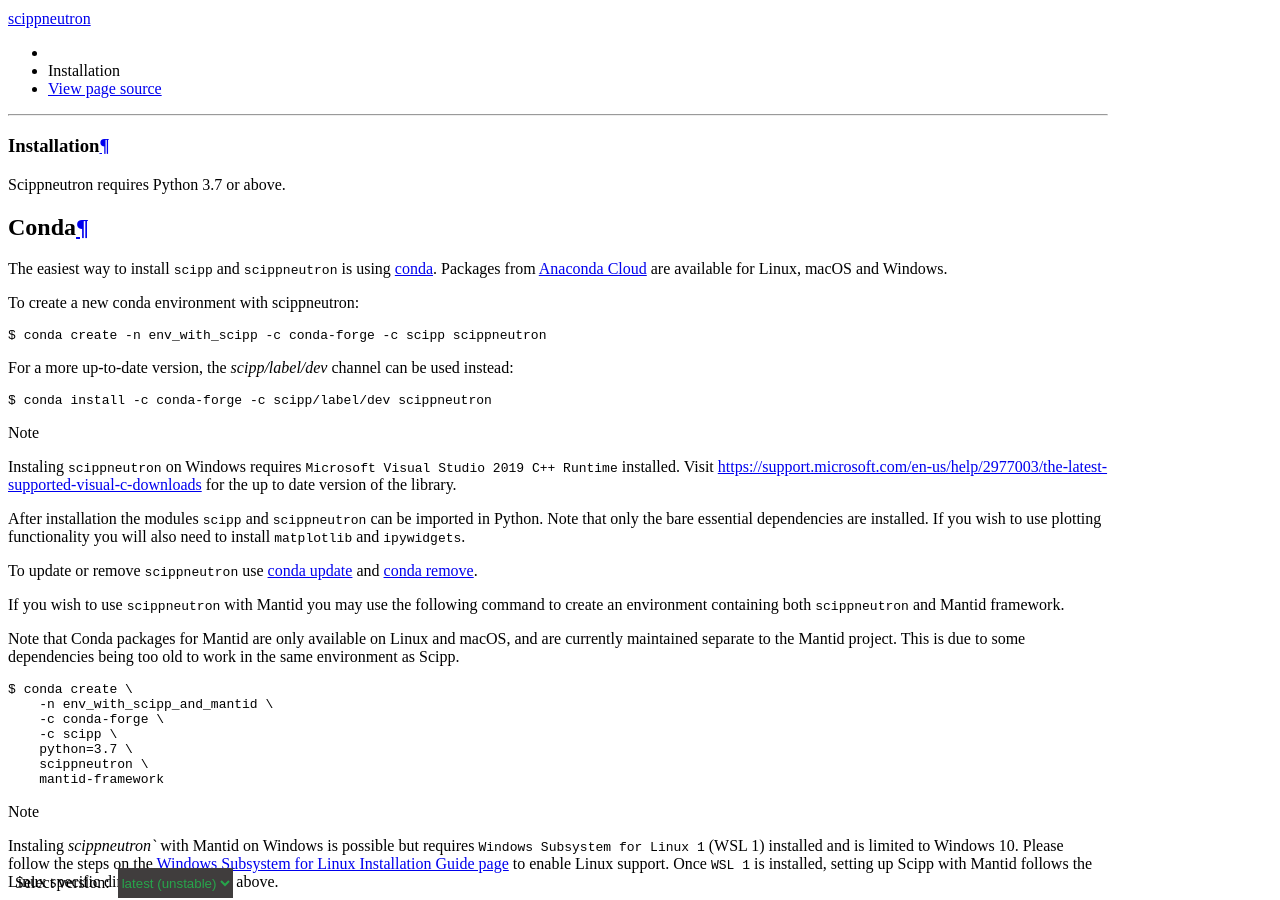
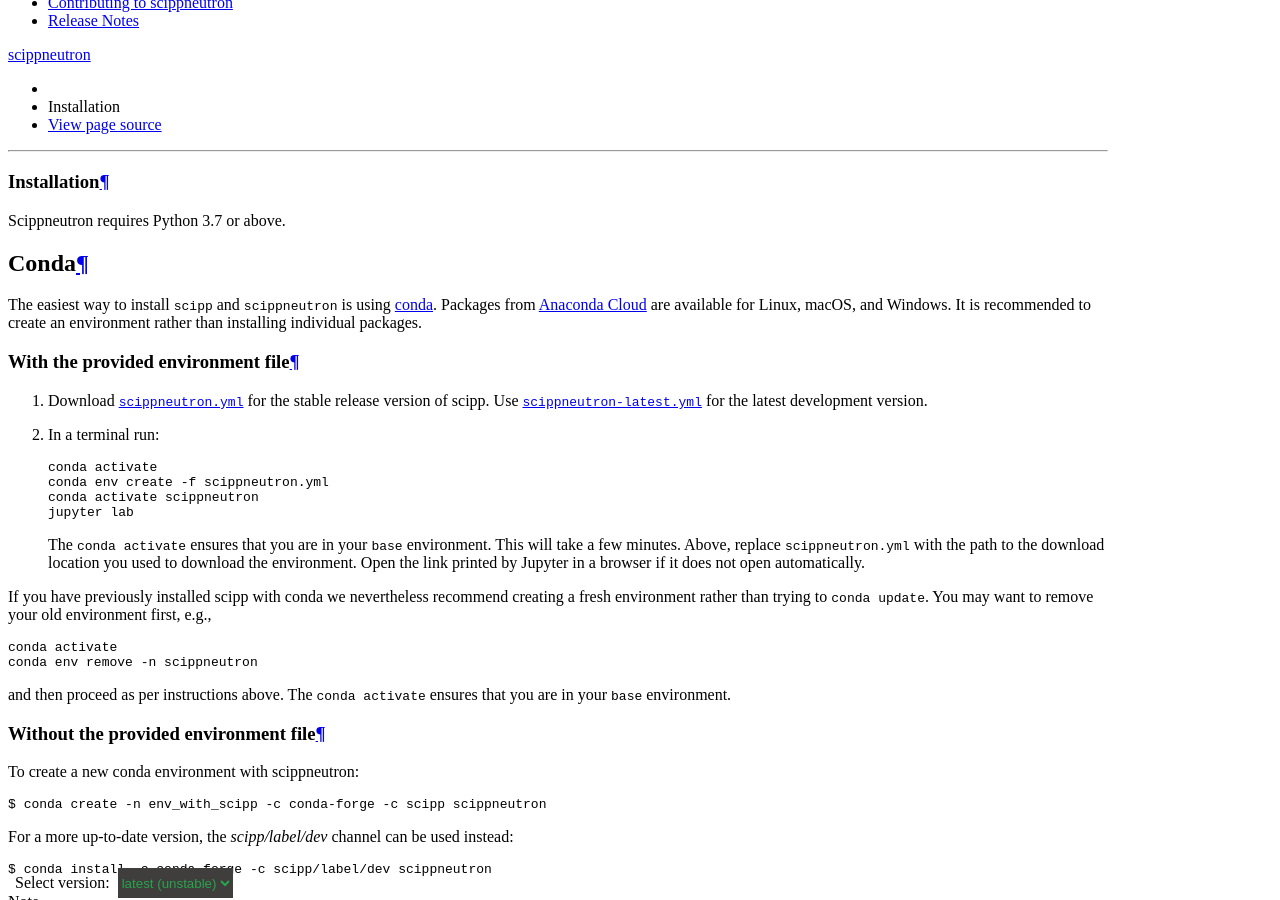
Before and after one commit to scipp/scippneutron, a Sphinx documentation site: the page built from docs/getting-started/installation.rst, in a window 1280 px wide and 900 px high, scrolled down 640 px. Built offline with Sphinx 7.4.7 and the Read the Docs theme 2.0.0, drawn with Linux system fonts in a browser that asks for light colours; some of the changed text lies outside the part shown.

Commit message:
Update install instructions

```diff
--- /dev/null
+++ b/docs/environments/scippneutron-latest.yml
@@ -0,0 +1,18 @@
+name: scippneutron
+
+channels:
+  - conda-forge
+  - scipp/label/dev
+
+dependencies:
+  - h5py
+  - ipympl
+  - ipython
+  - ipywidgets
+  - jupyterlab
+  - jupyterlab_widgets
+  - jupyter_nbextensions_configurator
+  - matplotlib-base
+  - nodejs
+  - pythreejs
+  - scippneutron
--- /dev/null
+++ b/docs/environments/scippneutron.yml
@@ -0,0 +1,18 @@
+name: scippneutron
+
+channels:
+  - conda-forge
+  - scipp
+
+dependencies:
+  - h5py
+  - ipympl
+  - ipython
+  - ipywidgets
+  - jupyterlab
+  - jupyterlab_widgets
+  - jupyter_nbextensions_configurator
+  - matplotlib-base
+  - nodejs
+  - pythreejs
+  - scippneutron
--- a/docs/getting-started/installation.rst
+++ b/docs/getting-started/installation.rst
@@ -9,7 +9,41 @@ Conda
 -----
 
 The easiest way to install ``scipp`` and ``scippneutron`` is using `conda <https://conda.io>`_.
-Packages from `Anaconda Cloud <https://conda.anaconda.org/scipp>`_ are available for Linux, macOS and Windows.
+Packages from `Anaconda Cloud <https://conda.anaconda.org/scipp>`_ are available for Linux, macOS, and Windows.
+It is recommended to create an environment rather than installing individual packages.
+
+With the provided environment file
+~~~~~~~~~~~~~~~~~~~~~~~~~~~~~~~~~~
+
+1. Download :download:`scippneutron.yml <../environments/scippneutron.yml>` for the stable release version of scipp.
+   Use :download:`scippneutron-latest.yml <../environments/scippneutron-latest.yml>` for the latest development version.
+2. In a terminal run:
+
+   .. code-block:: sh
+
+      conda activate
+      conda env create -f scippneutron.yml
+      conda activate scippneutron
+      jupyter lab
+
+   The ``conda activate`` ensures that you are in your ``base`` environment.
+   This will take a few minutes.
+   Above, replace ``scippneutron.yml`` with the path to the download location you used to download the environment.
+   Open the link printed by Jupyter in a browser if it does not open automatically.
+
+If you have previously installed scipp with conda we nevertheless recommend creating a fresh environment rather than trying to ``conda update``.
+You may want to remove your old environment first, e.g.,
+
+.. code-block:: sh
+
+   conda activate
+   conda env remove -n scippneutron
+
+and then proceed as per instructions above.
+The ``conda activate`` ensures that you are in your ``base`` environment.
+
+Without the provided environment file
+~~~~~~~~~~~~~~~~~~~~~~~~~~~~~~~~~~~~~
 
 To create a new conda environment with scippneutron:
 
--- a/docs/index.rst
+++ b/docs/index.rst
@@ -9,7 +9,9 @@ News
 
 - Just like scipp, scippneutron is moving from GPLv3 to the more permissive BSD-3 license which fits better into the Python eco system.
 - `scipp-0.6 <https://scipp.github.io/about/release-notes.html#v0-6-0-march-2021>`_ has been released.
-- `scippneutron-0.1 <https://scipp.github.io/scippneutron/about/release-notes.html#v0-1-0-march-2021>`_ has been released.
+- [March 2021] `scippneutron-0.1 <https://scipp.github.io/scippneutron/about/release-notes.html#v0-1-0-march-2021>`_ has been released.
+- [March 2021] `scipp-0.6 <https://scipp.github.io/about/release-notes.html#v0-6-0-march-2021>`_ has been released.
+  The `What's new <https://scipp.github.io/about/whats-new/whats-new-0.6.0.html>`_ notebook provides an overview of the highlights and major changes in both scipp and scippneutron.
 
 Where can I get help?
 ---------------------
```
